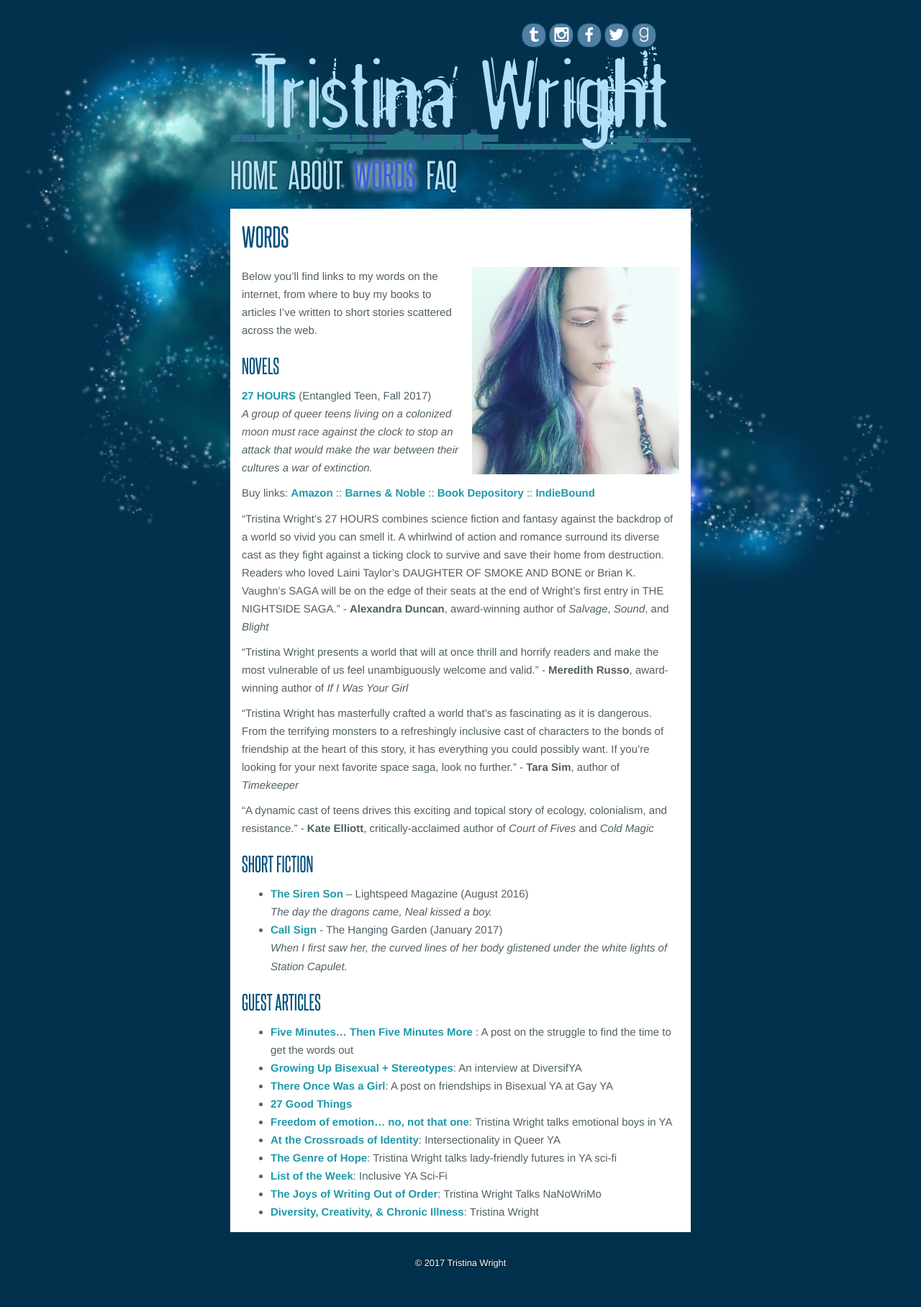
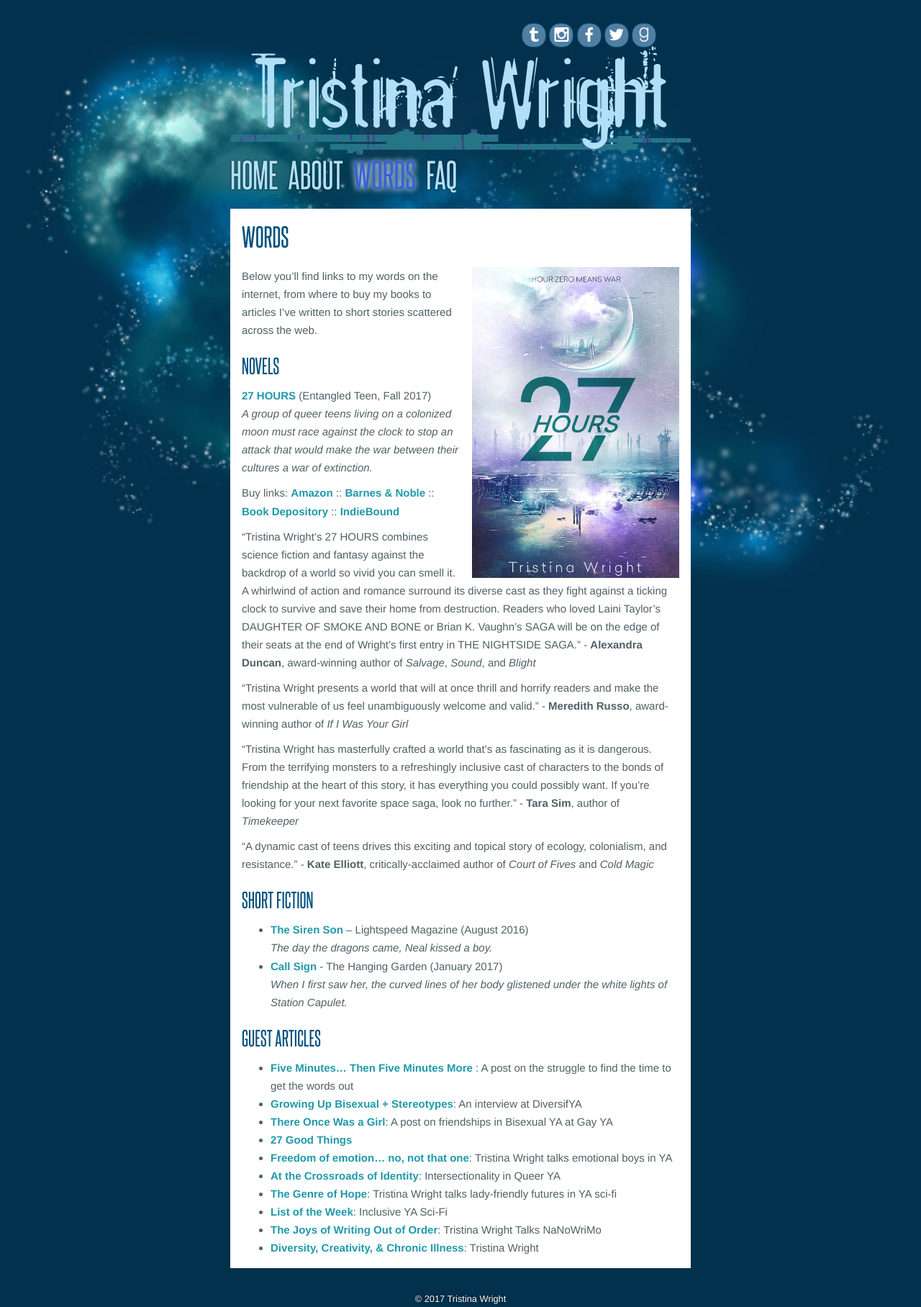
Before and after one commit to TristinaWright/tristinawright.github.io, a Jekyll site: the page built from _posts/static/2015-12-08-writing.md, in a window 1280 px wide. Shown: the whole page at 72% size. Built offline with Jekyll 4.4.1, drawn with Linux system fonts in a browser that asks for light colours; before the commit the page ends 1765 px from its top, so only the background shows below that.

Commit message:
Updated 2015-12-08-writing.md

```diff
--- a/_posts/static/2015-12-08-writing.md
+++ b/_posts/static/2015-12-08-writing.md
@@ -5,7 +5,7 @@ permalink: words/
 title: Words
 ---
 
-![2016-05-27 13.24.30.jpg]({{site.baseurl}}/media/2016-05-27 13.24.30.jpg){:class="img-right"} Below you’ll find links to my words on the internet, from where to buy my books to articles I’ve written to short stories scattered across the web.
+![27Hours.jpg]({{site.baseurl}}/media/27Hours.jpg){:class="img-right"} Below you’ll find links to my words on the internet, from where to buy my books to articles I’ve written to short stories scattered across the web.
 
 ### Novels
 **[27 HOURS](https://www.goodreads.com/book/show/28526192-27-hours)** (Entangled Teen, Fall 2017)
```
